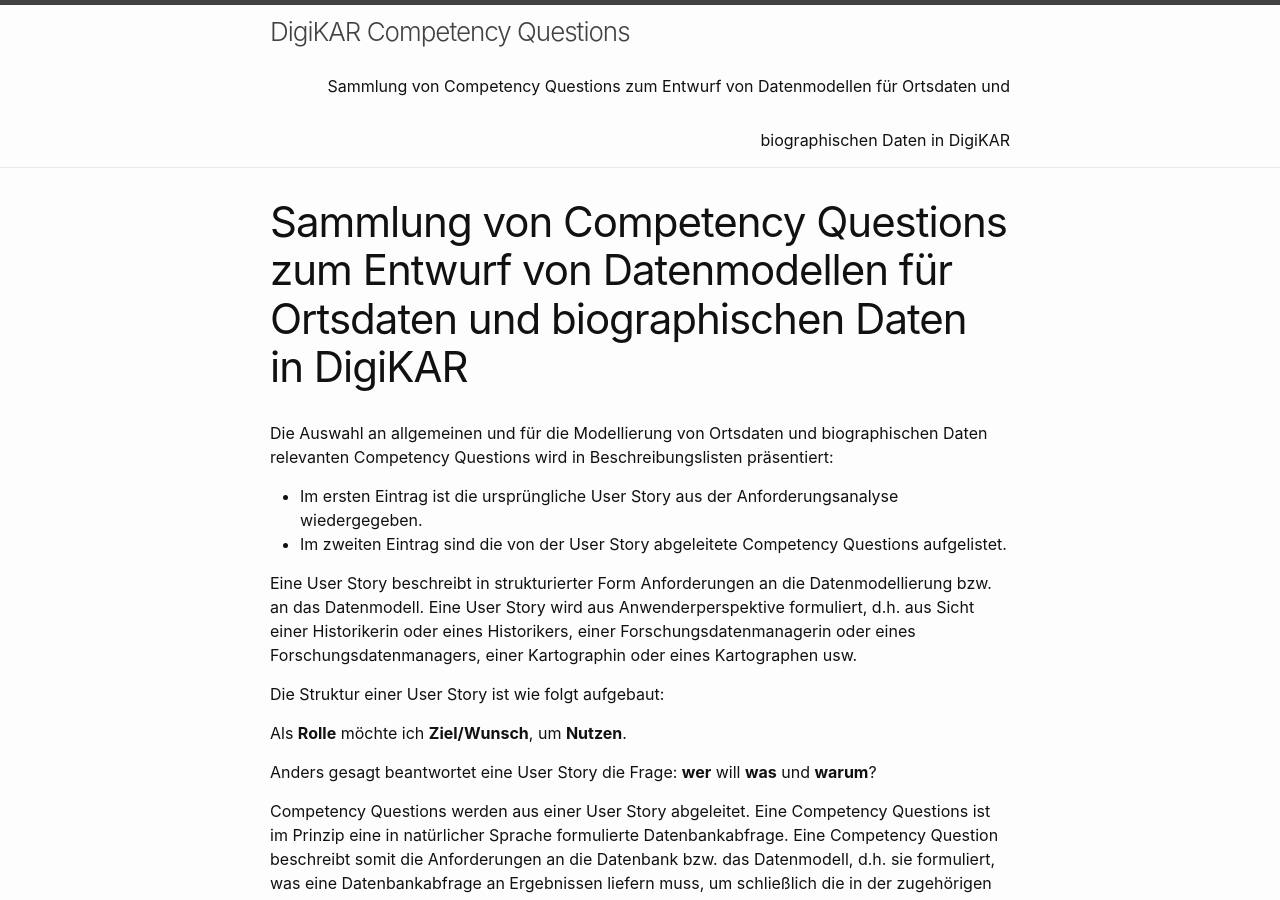
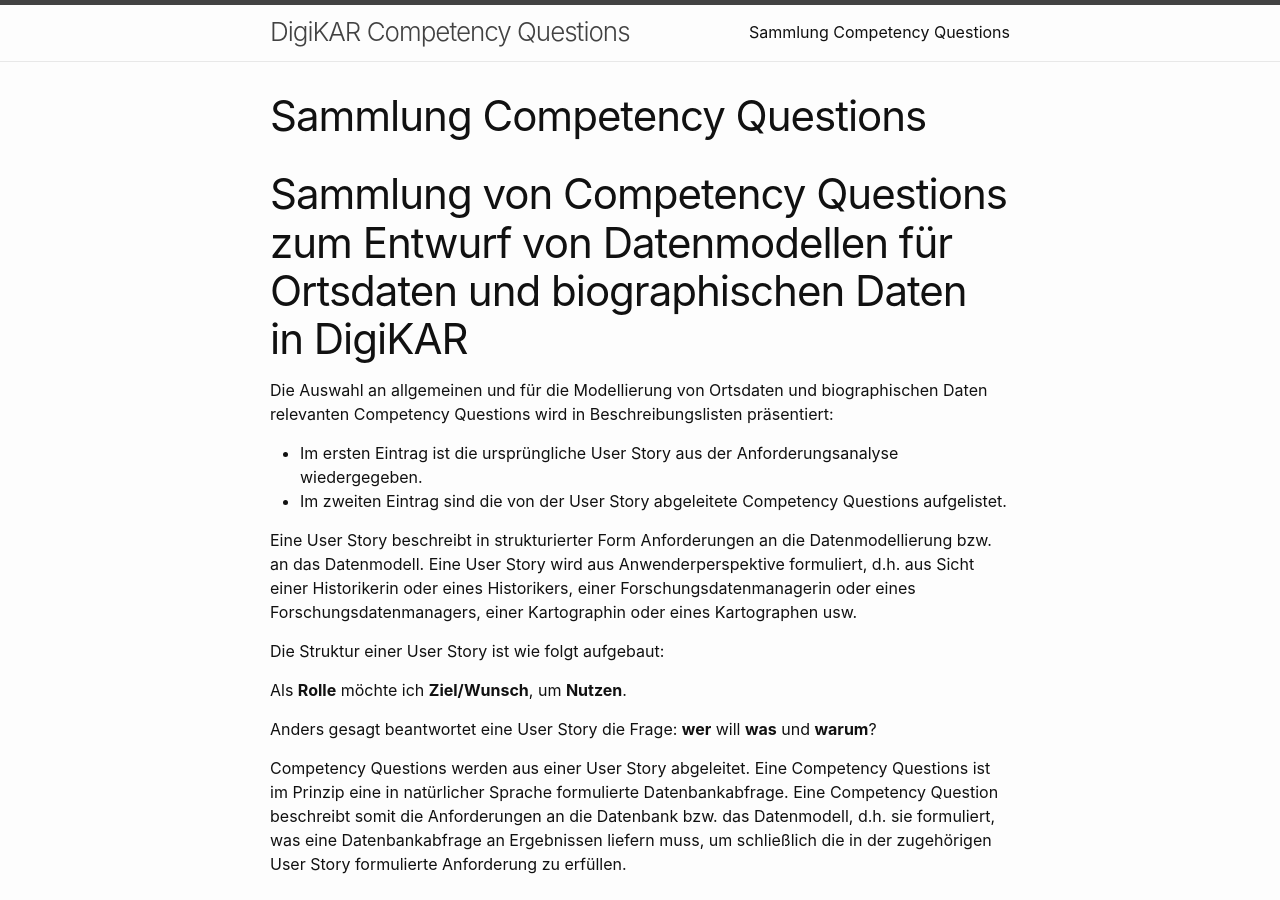
Before and after one commit to ieg-dhr/DigiKAR-Competency-Questions, a Jekyll site: the page built from cqs.md, in a window 1280 px wide and 900 px high. Built offline with Jekyll 4.4.1, drawn with Linux system fonts in a browser that asks for light colours.

Commit message:
Update cqs.md

```diff
--- a/cqs.md
+++ b/cqs.md
@@ -1,8 +1,10 @@
 ---
 layout: page
-title: Sammlung von Competency Questions zum Entwurf von Datenmodellen für Ortsdaten und biographischen Daten in DigiKAR
+title: Sammlung Competency Questions
 permalink: /competency-questions/
 ---
+
+# Sammlung von Competency Questions zum Entwurf von Datenmodellen für Ortsdaten und biographischen Daten in DigiKAR
 
 Die Auswahl an allgemeinen und für die Modellierung von Ortsdaten und biographischen Daten relevanten Competency Questions wird in Beschreibungslisten präsentiert:
 
```
